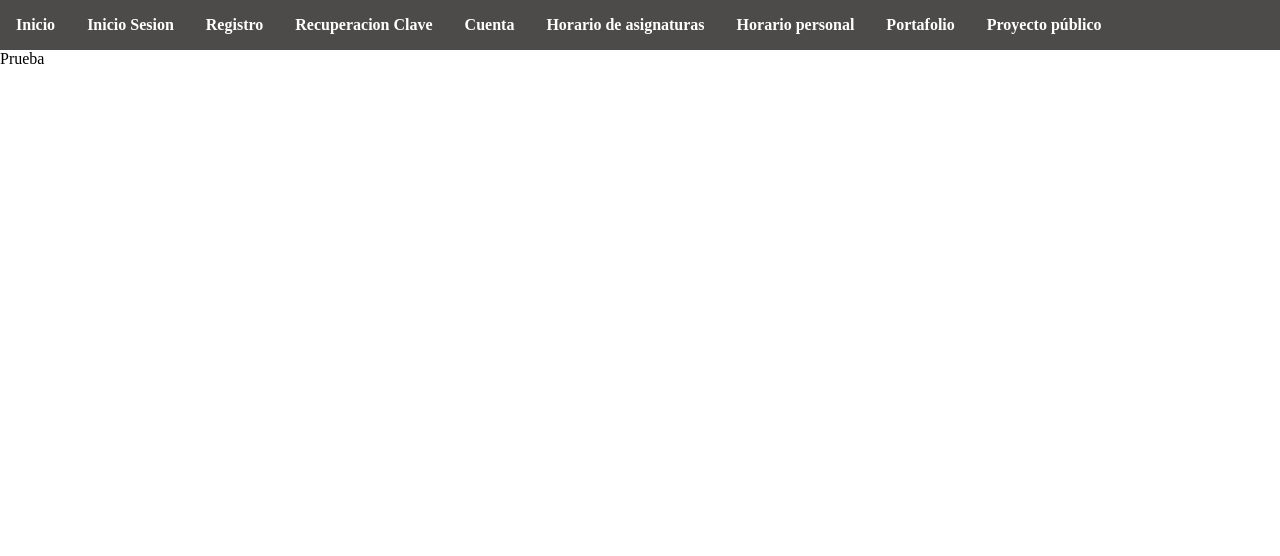
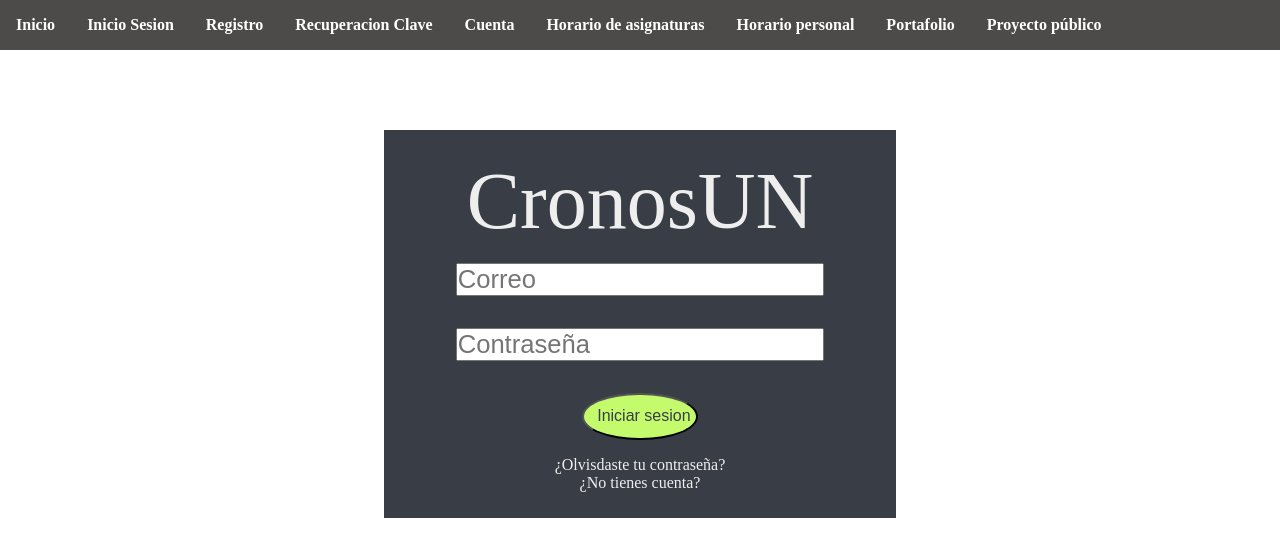
Before and after one commit to Jonatlop07/CronosUNFrontend, a React (Create React App) app: page /ingreso in a window 1280 px wide. Shown: the top 556 px of the page. Built offline with nearby package versions, Linux system fonts and the light colour scheme.

Commit message:
Inicio de sesion finalizada

```diff
--- a/src/componentes/vistas/InicioDeSesion/InicioDeSesion.js
+++ b/src/componentes/vistas/InicioDeSesion/InicioDeSesion.js
@@ -1,14 +1,36 @@
-import React from 'react';
+import React from "react";
 
-import './estilos/inicioDeSesion.scss';
+import "./estilos/inicioDeSesion.scss";
 
 const InicioDeSesion = (props) => {
-    return (
-        <div>
-            <p>Prueba</p>
+  return (
+    <div className="inicio-sesion">
+      <p className="inicio-sesion-titulo"> CronosUN </p>
+      <form>
+        <input
+          type="text"
+          name="Correo"
+          className="inicio-sesion-entrada"
+          placeholder="Correo"
+        />
 
-        </div>
-    );
-}
+        <input
+          type="text"
+          name="clave"
+          className="inicio-sesion-entrada"
+          placeholder="Contraseña"
+        />
+
+        <input
+          type="submit"
+          value="Iniciar sesion"
+          className="inicio-sesion-boton-enviar"
+        />
+      </form>
+      <p className="inicio-sesion-link">¿Olvisdaste tu contraseña? </p>
+      <p className="inicio-sesion-link">¿No tienes cuenta?</p>
+    </div>
+  );
+};
 
 export default InicioDeSesion;
--- /dev/null
+++ b/src/componentes/vistas/InicioDeSesion/estilos/_mixins.scss
@@ -0,0 +1,11 @@
+@mixin boton-general($color-fondo) {
+    padding: 0.8rem;
+    background: $color-fondo;
+    border-radius: 50%;
+
+    &:hover {
+       cursor: pointer;
+       background: darken($color-fondo, 25%);
+       color: lighten($color-fondo, 75%);
+    }
+ }
--- a/src/componentes/vistas/InicioDeSesion/estilos/inicioDeSesion.scss
+++ b/src/componentes/vistas/InicioDeSesion/estilos/inicioDeSesion.scss
@@ -0,0 +1,34 @@
+@import './mixins';
+@import "../../../../scss/variables";
+
+.inicio-sesion{
+    display: flex;
+    justify-content: center;
+    flex-direction: column;
+    width: 40%;
+    text-align: center;
+    background: $color-dos;
+    margin: 5rem auto ;
+    padding: 2%;
+
+    #{&}-boton-enviar{
+        @include boton-general($color-cuatro);
+        width: 25%;
+        margin: 1rem auto;
+        color: $color-dos;
+        font-size: 1rem;
+    }
+    #{&}-titulo{
+        font-size: 5rem;
+        color: $color-uno;
+    }
+    #{&}-entrada{
+        width: 80%;
+        margin: 1rem auto;
+        font-size: 1.6rem;
+    }
+    #{&}-link{
+        color: $color-uno;
+        font-size: 1rem;
+    }
+}
```
